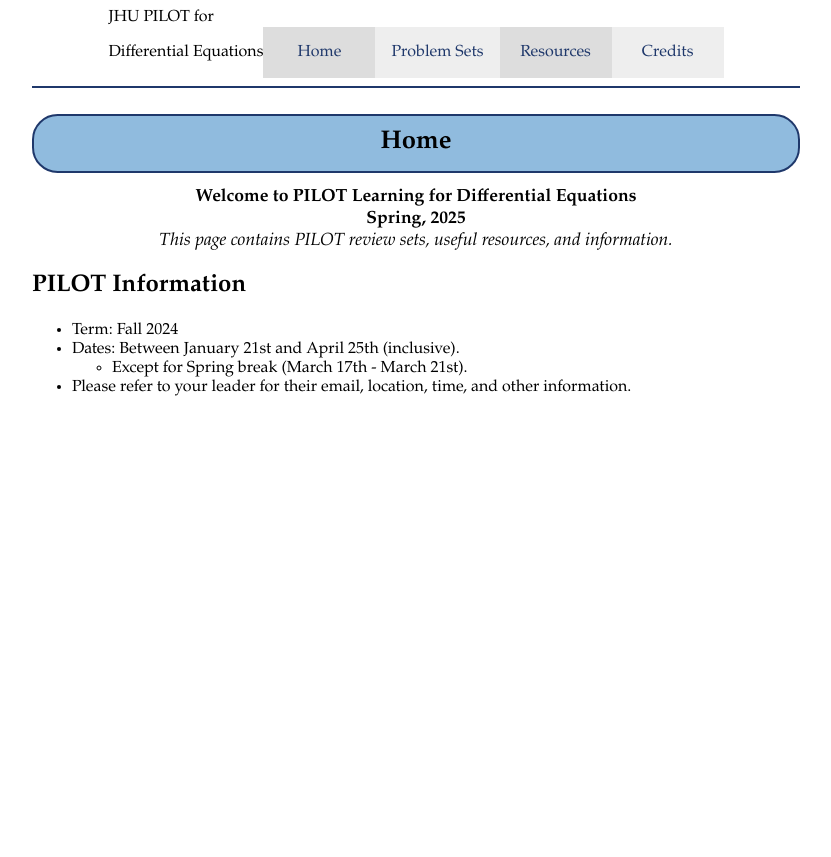
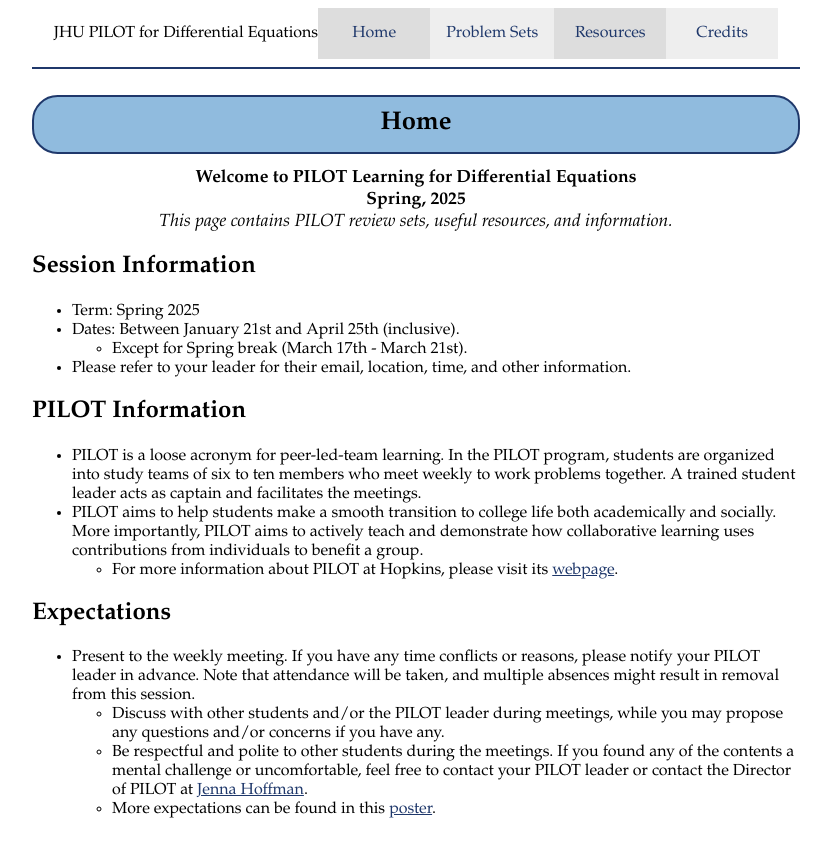
Before and after one commit to JHU-ODE-PILOT/SP25, a Jekyll site: the page built from index.md, in a window 1280 px wide. Shown: the top 857 px of the page, without its empty margins (224-1055 px from the left). Built offline with Jekyll 4.4.1, drawn with Linux system fonts in a browser that asks for light colours.

Commit message:
added more information

```diff
--- a/_layouts/default.html
+++ b/_layouts/default.html
@@ -20,7 +20,7 @@
   <div id="content">
     <div id="navbar_container">
       <ul id="navbar">
-        <li><span class="style">JHU PILOT for <br> Differential Equations</span></li>
+        <li><span class="style">JHU PILOT for Differential Equations</span></li>
         <li id="navbar_home"><a href="{{site.baseurl}}/index.html">Home</a></li>
         <li id="navbar_ps"><a href="{{site.baseurl}}/problem_sets.html">Problem Sets</a></li>
         <li id="navbar_resources"><a href="{{site.baseurl}}/resources.html">Resources</a></li>
--- a/_layouts/mathjax.html
+++ b/_layouts/mathjax.html
@@ -27,7 +27,7 @@
     <div id="content">
         <div id="navbar_container">
           <ul id="navbar">
-            <li><span class="style">JHU PILOT for <br> Differential Equations</span></li>
+            <li><span class="style">JHU PILOT for Differential Equations</span></li>
             <li id="navbar_home"><a href="{{site.baseurl}}/index.html">Home</a></li>
             <li id="navbar_ps"><a href="{{site.baseurl}}/problem_sets.html">Problem Sets</a></li>
             <li id="navbar_resources"><a href="{{site.baseurl}}/resources.html">Resources</a></li>
--- a/index.md
+++ b/index.md
@@ -10,9 +10,22 @@ category: "home"
   <i>This page contains PILOT review sets, useful resources, and information.</i>
 </div>
 
-## PILOT Information
+## Session Information
 
-- Term: Fall 2024
+- Term: Spring 2025
 - Dates: Between January 21st and April 25th (inclusive).
   - Except for Spring break (March 17th - March 21st).
 - Please refer to your leader for their email, location, time, and other information.
+
+## PILOT Information
+
+- PILOT is a loose acronym for peer-led-team learning. In the PILOT program, students are organized into study teams of six to ten members who meet weekly to work problems together. A trained student leader acts as captain and facilitates the meetings.
+- PILOT aims to help students make a smooth transition to college life both academically and socially. More importantly, PILOT aims to actively teach and demonstrate how collaborative learning uses contributions from individuals to benefit a group.
+  - For more information about PILOT at Hopkins, please visit its [webpage](https://academicsupport.jhu.edu/pilot/).
+
+## Expectations
+
+- Present to the weekly meeting. If you have any time conflicts or reasons, please notify your PILOT leader in advance. Note that attendance will be taken, and multiple absences might result in removal from this session.
+  - Discuss with other students and/or the PILOT leader during meetings, while you may propose any questions and/or concerns if you have any.
+  - Be respectful and polite to other students during the meetings. If you found any of the contents a mental challenge or uncomfortable, feel free to contact your PILOT leader or contact the Director of PILOT at [Jenna Hoffman](mailto:jhoffm71@jhu.edu).
+  - More expectations can be found in this [poster](https://www.canva.com/design/DAFrnaGeRfw/LdtGRDW6jg3eoSDfowU-MQ/view?utm_content=DAFrnaGeRfw&utm_campaign=designshare&utm_medium=link&utm_source=publishsharelink).
```
Also changed, not shown: credits.md (+1 -5 lines), problem_sets.md (+0 -6 lines), resources.md (+0 -6 lines).
